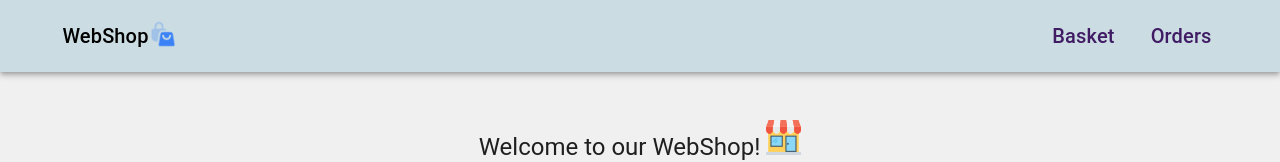
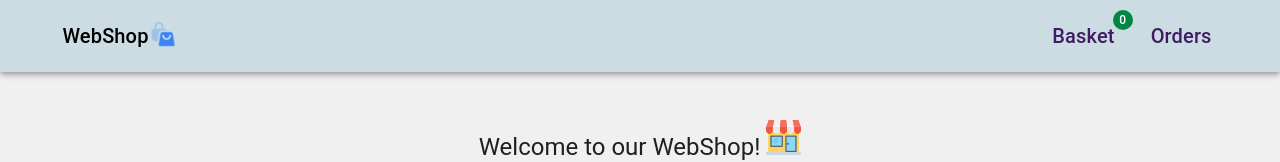
Before and after one commit to Yuliteg/web-shop-demo, a React (Create React App) app: page / in a window 1280 px wide. Shown: the top 162 px of the page. Built offline with nearby package versions, Linux system fonts and the light colour scheme; no server answers.

Commit message:
Hotfix: Fixed badge content in Navbar component

```diff
--- a/src/components/Navbar.js
+++ b/src/components/Navbar.js
@@ -57,7 +57,7 @@ const Navbar = () => {
               edge="start"
               sx={{ mr: 2 }}
             >
-              <Badge badgeContent={totalQuantity} color="success">
+              <Badge badgeContent={totalQuantity || "0"} color="success">
                 <Typography
                   variant="h6"
                   color="#401c64"
```
